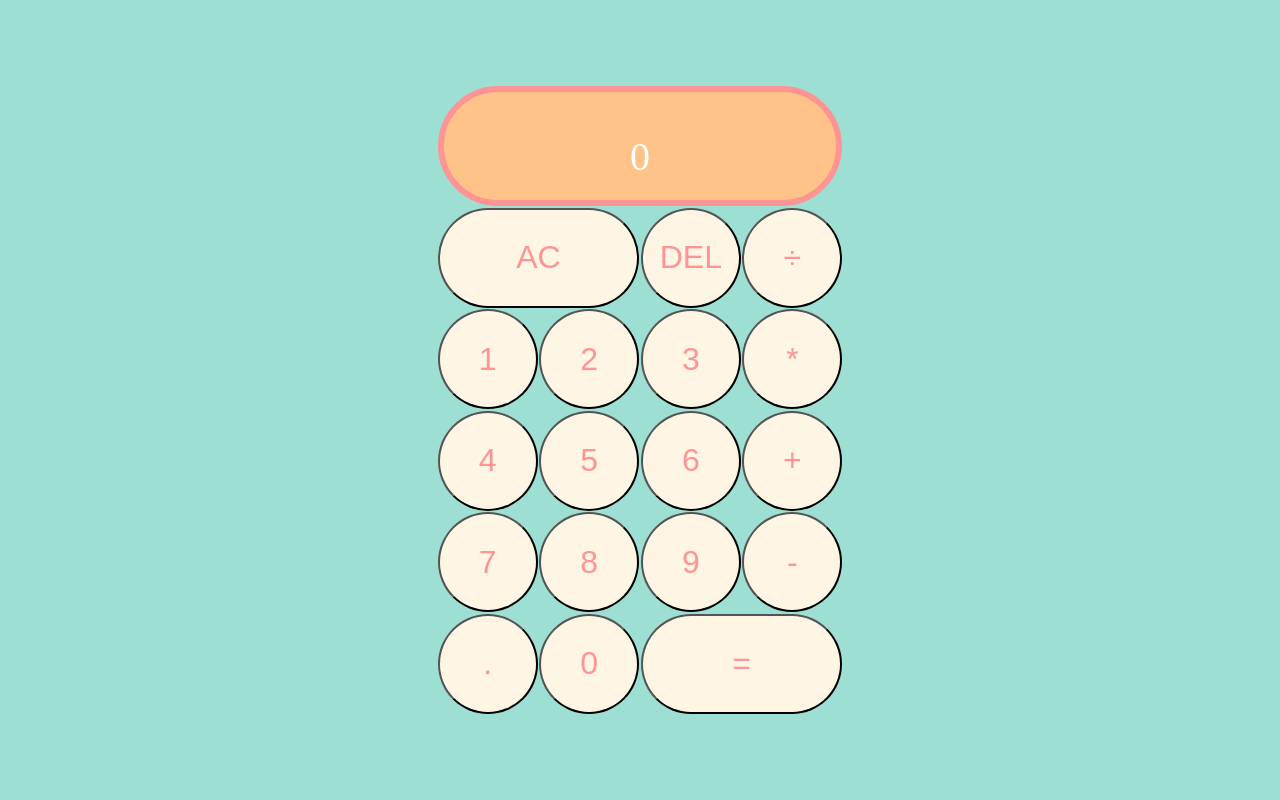
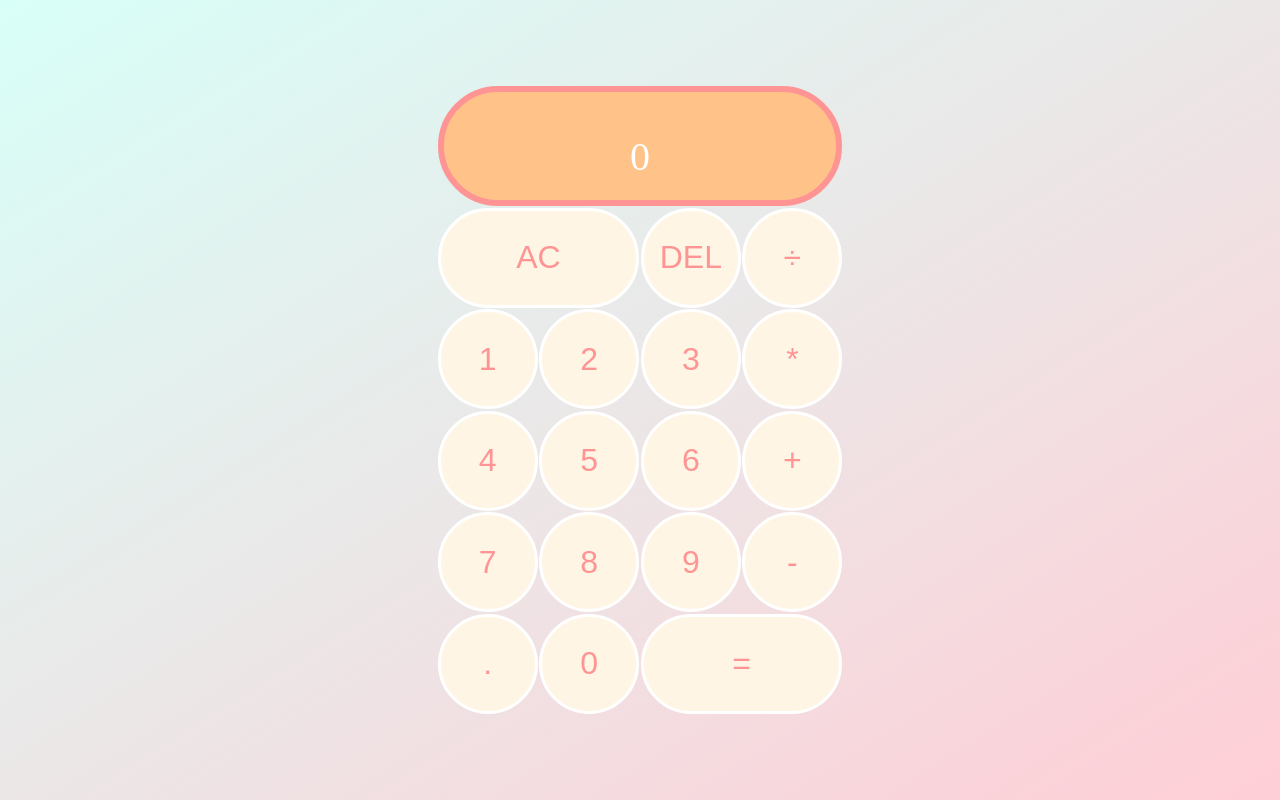
Before and after one commit to jpablico/calculaWeb, a plain HTML site: page index.html in a window 1280 px wide. Drawn offline with Linux system fonts and the light colour scheme.

Commit message:
CSS update

```diff
--- a/style.css
+++ b/style.css
@@ -5,7 +5,7 @@
 body {
     padding: 0;
     margin: 0;
-    background-color: #9DDFD3;
+    background-image: linear-gradient(to bottom right, #d8fff8, #ffced6);
 }
 .calc-body {
     display: grid;
@@ -19,7 +19,7 @@ body {
 .calc-body > button {
     cursor: pointer;
     font-size: 2rem;
-
+    border: #FFFFFF solid;
     outline: none;
     background-color: #FFF5E4;
     color: #FF9494;
```
